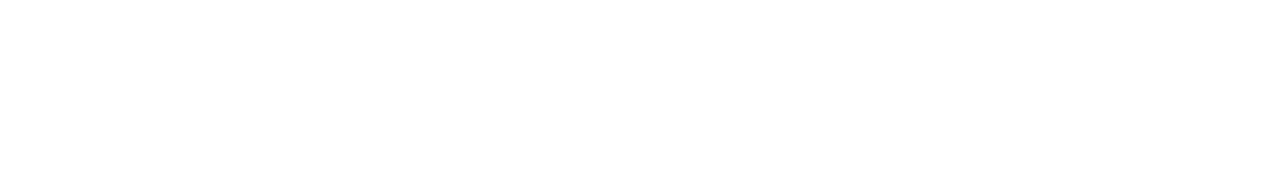
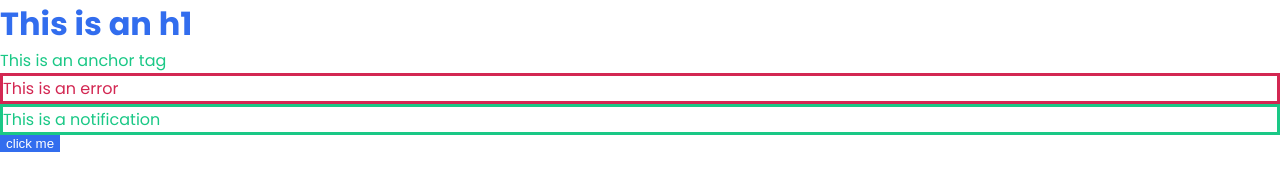
Before and after one commit to JimeBlue/SASS-Library, a website: page index.html in a window 1280 px wide. Drawn offline with Linux system fonts and the light colour scheme.

Commit message:
Add theme colors

```diff
--- a/index.html
+++ b/index.html
@@ -6,5 +6,11 @@
     <link rel="stylesheet" href="/css/index.css" />
     <title>SASS Library</title>
   </head>
-  <body></body>
+  <body>
+    <h1>This is an h1</h1>
+    <a href="">This is an anchor tag</a>
+    <p class="error">This is an error</p>
+    <p class="notification">This is a notification</p>
+    <button>click me</button>
+  </body>
 </html>
--- a/index.scss
+++ b/index.scss
@@ -28,3 +28,35 @@ hr {
 img {
   max-width: 100%;
 }
+
+// theme colors
+$primary: #326dee !default;
+$secondary: #1ac886 !default;
+$error: #d32752 !default;
+$info: #f6c31c !default;
+
+h1{
+    color: $primary;
+}
+
+a {
+    color: $secondary;
+}
+
+button {
+    color: white;
+    border: 0;
+    background: $primary;
+}
+
+.error {
+    color: $error;
+    border-color: $error;
+    border-style: solid;
+}
+
+.notification {
+    color: $secondary;
+    border-color: $secondary;
+    border-style: solid;
+}
```
Also changed, not shown: css/index.css.
